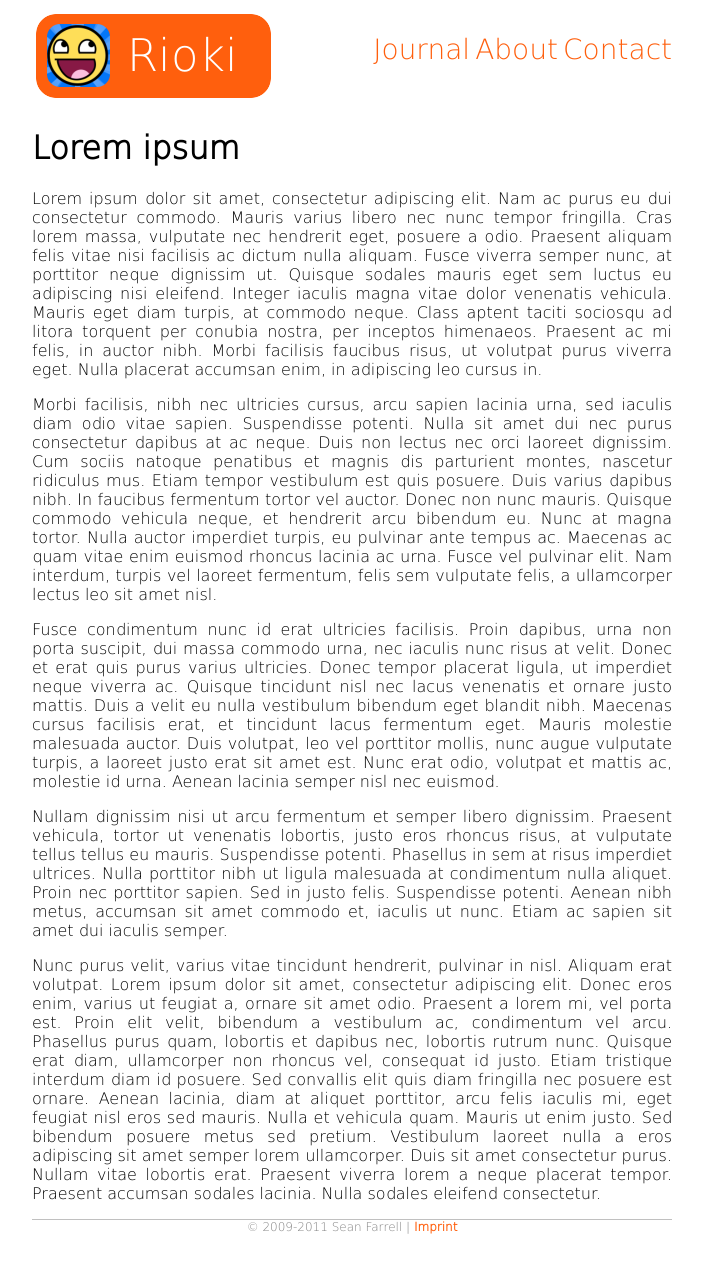
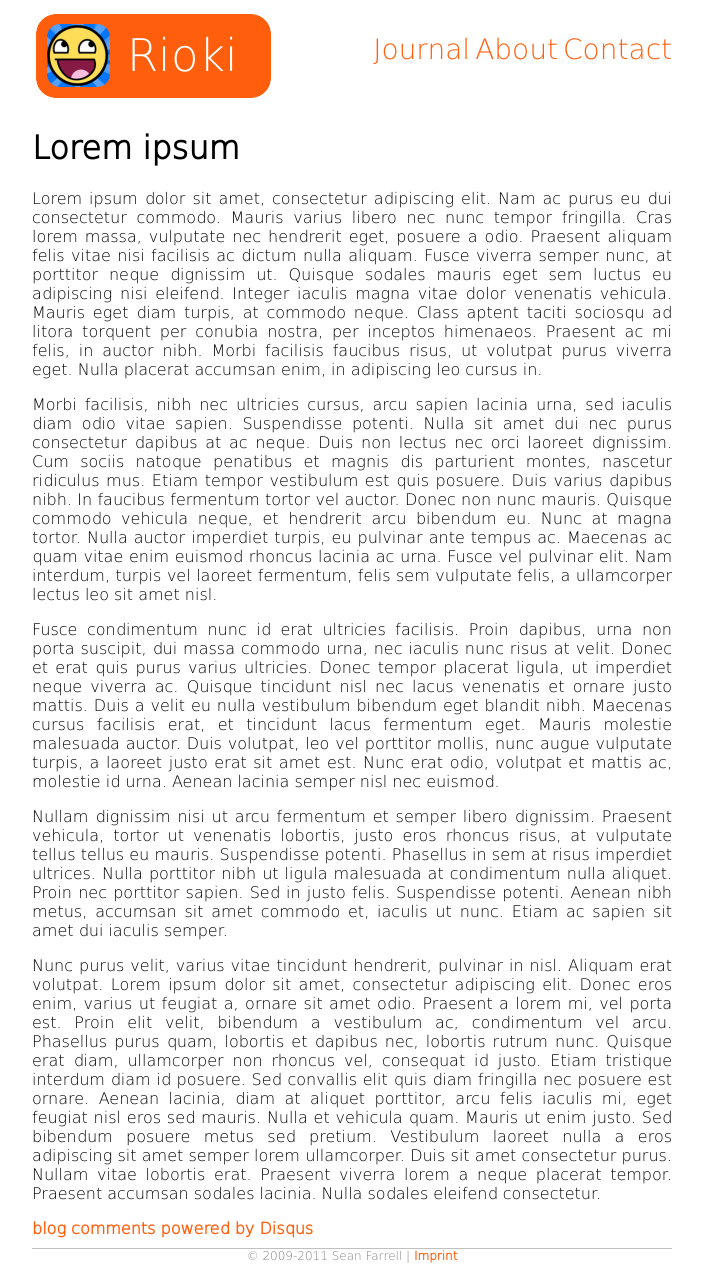
Before and after one commit to rioki/www.rioki.org, a Jekyll site: the page built from _posts/2011-03-24-lipsum.md, in a window 1280 px wide. Shown: the whole page, without its empty margins (288-991 px from the left). Built offline with Jekyll 4.4.1, drawn with Linux system fonts in a browser that asks for light colours; Markdown is read by kramdown in place of the engine named in the settings; comment, search, counter and statistics services are not loaded; before the commit the page ends 1242 px from its top, so only the background shows below that; some of the changed lines change nothing that is shown.

Commit message:
Adds disq.us comments.

```diff
--- a/_layouts/post.html
+++ b/_layouts/post.html
@@ -4,3 +4,19 @@
 <div id="post">
 {{ content }}
 </div>
+
+<div id="disqus_thread"></div>
+<script type="text/javascript">
+    /*var disqus_developer = 1; */
+    var disqus_shortname = 'rioki';
+    var disqus_identifier = '{{ page.id | remove: '/'}}';
+    var disqus_url = '{{ site.url }}{{ page.url }}';
+
+    (function() {
+        var dsq = document.createElement('script'); dsq.type = 'text/javascript'; dsq.async = true;
+        dsq.src = 'http://' + disqus_shortname + '.disqus.com/embed.js';
+        (document.getElementsByTagName('head')[0] || document.getElementsByTagName('body')[0]).appendChild(dsq);
+    })();
+</script>
+<noscript>Please enable JavaScript to view the <a href="http://disqus.com/?ref_noscript">comments powered by Disqus.</a></noscript>
+<a href="http://disqus.com" class="dsq-brlink">blog comments powered by <span class="logo-disqus">Disqus</span></a>
--- a/index.html
+++ b/index.html
@@ -9,5 +9,4 @@
         {{ post.content | strip_html | truncatewords: 100 }}
         <a href="{{ post.url }}">read more</a>
     </div>
-
 {% endfor %}
```
